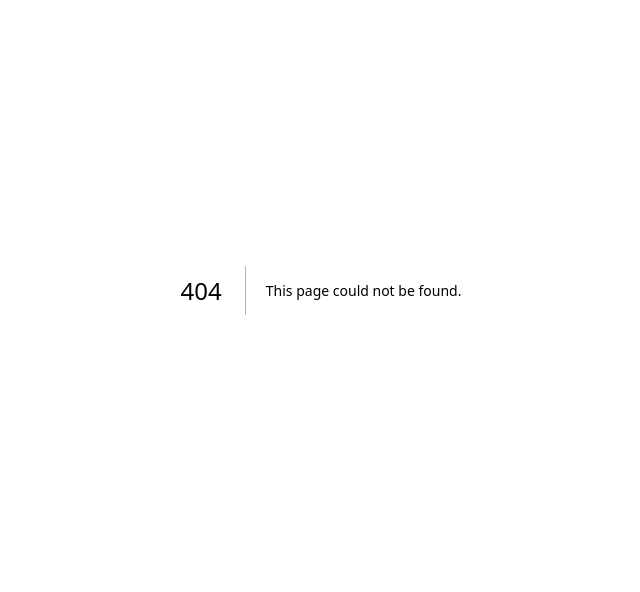
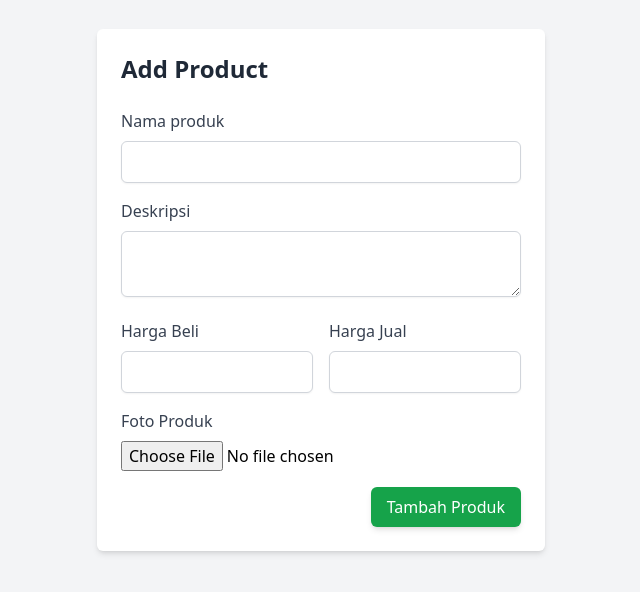
Before and after one commit to imamsutono/react-crud, a Next.js app: page /products/add in a window 1280 px wide. Before the commit this address had no page. Shown: the part 110-702 px from the top of the page, without its empty margins (319-959 px from the left). Built offline with nearby package versions, Linux system fonts and the light colour scheme.

Commit message:
add page

```diff
--- /dev/null
+++ b/pages/products/add.js
@@ -0,0 +1,148 @@
+import { useState } from 'react'
+import { useRouter } from 'next/router'
+import { v4 as uuidv4 } from 'uuid'
+import Image from 'next/image'
+
+const AddProductPage = () => {
+  const router = useRouter()
+
+  const [name, setName] = useState('')
+  const [description, setDescription] = useState('')
+  const [buyPrice, setBuyPrice] = useState('')
+  const [sellPrice, setSellPrice] = useState('')
+  const [image, setImage] = useState(null)
+
+  const handleSubmit = (event) => {
+    event.preventDefault()
+
+    const product = {
+      id: uuidv4(),
+      name,
+      description,
+      buyPrice: parseFloat(buyPrice),
+      sellPrice: parseFloat(sellPrice),
+      image,
+    }
+
+    // Save product to database or state management
+
+    router.push('/products')
+  }
+
+  const handleImageChange = (event) => {
+    const file = event.target.files[0]
+
+    const reader = new FileReader()
+    reader.readAsDataURL(file)
+
+    reader.onload = () => {
+      setImage(reader.result)
+    }
+  }
+
+  return (
+    <div className="min-h-screen bg-gray-100 flex items-center justify-center">
+      <div className="max-w-md w-full p-6 bg-white rounded-md shadow-md">
+        <h1 className="text-2xl font-semibold text-gray-800 mb-6">Add Product</h1>
+
+        <form onSubmit={handleSubmit}>
+          <div className="mb-4">
+            <label htmlFor="name" className="block text-gray-700 font-medium mb-2">
+              Nama produk
+            </label>
+            <input
+              type="text"
+              id="name"
+              name="name"
+              value={name}
+              onChange={(event) => setName(event.target.value)}
+              required
+              className="w-full px-3 py-2 border border-gray-300 rounded-md shadow-sm focus:outline-none focus:border-indigo-500 focus:ring-2 focus:ring-indigo-200"
+            />
+          </div>
+
+          <div className="mb-4">
+            <label htmlFor="description" className="block text-gray-700 font-medium mb-2">
+              Deskripsi
+            </label>
+            <textarea
+              id="description"
+              name="description"
+              value={description}
+              onChange={(event) => setDescription(event.target.value)}
+              required
+              className="w-full px-3 py-2 border border-gray-300 rounded-md shadow-sm focus:outline-none focus:border-indigo-500 focus:ring-2 focus:ring-indigo-200"
+            ></textarea>
+          </div>
+
+          <div className="grid grid-cols-2 gap-4 mb-4">
+            <div>
+              <label htmlFor="buy-price" className="block text-gray-700 font-medium mb-2">
+                Harga Beli
+              </label>
+              <input
+                type="number"
+                id="buy-price"
+                name="buyPrice"
+                min="0"
+                step="0.01"
+                value={buyPrice}
+                onChange={(event) => setBuyPrice(event.target.value)}
+                required
+                className="w-full px-3 py-2 border border-gray-300 rounded-md shadow-sm focus:outline-none focus:border-indigo-500 focus:ring-2 focus:ring-indigo-200"
+              />
+            </div>
+
+            <div>
+              <label htmlFor="sell-price" className="block text-gray-700 font-medium mb-2">
+                Harga Jual
+              </label>
+              <input
+                type="number"
+                id="sell-price"
+                name="sellPrice"
+                min="0"
+                step="0.01"
+                value={sellPrice}
+                onChange={(event) => setSellPrice(event.target.value)}
+                required
+                className="w-full px-3 py-2 border border-gray-300 rounded-md shadow-sm focus:outline-none focus:border-indigo-500 focus:ring-2 focus:ring-indigo-200"
+              />
+            </div>
+          </div>
+
+          <div className="mb-4">
+            <label htmlFor="image" className="block text-gray-700 font-medium mb-2">
+              Foto Produk
+            </label>
+            <input
+              type="file"
+              id="image"
+              name="image"
+              onChange={handleImageChange}
+              accept="image/*"
+              required
+              className="w-full"
+            />
+            {image && (
+              <div className="mt-2">
+                <Image src={image} alt="Product Image" width={200} height={200} />
+              </div>
+            )}
+          </div>
+
+          <div className="flex justify-end">
+            <button
+              type="submit"
+              className="py-2 px-4 bg-green-600 hover:bg-green-700 text-white rounded-md shadow-md"
+            >
+              Tambah Produk
+            </button>
+          </div>
+        </form>
+      </div>
+    </div>
+  )
+}
+
+export default AddProductPage
```
